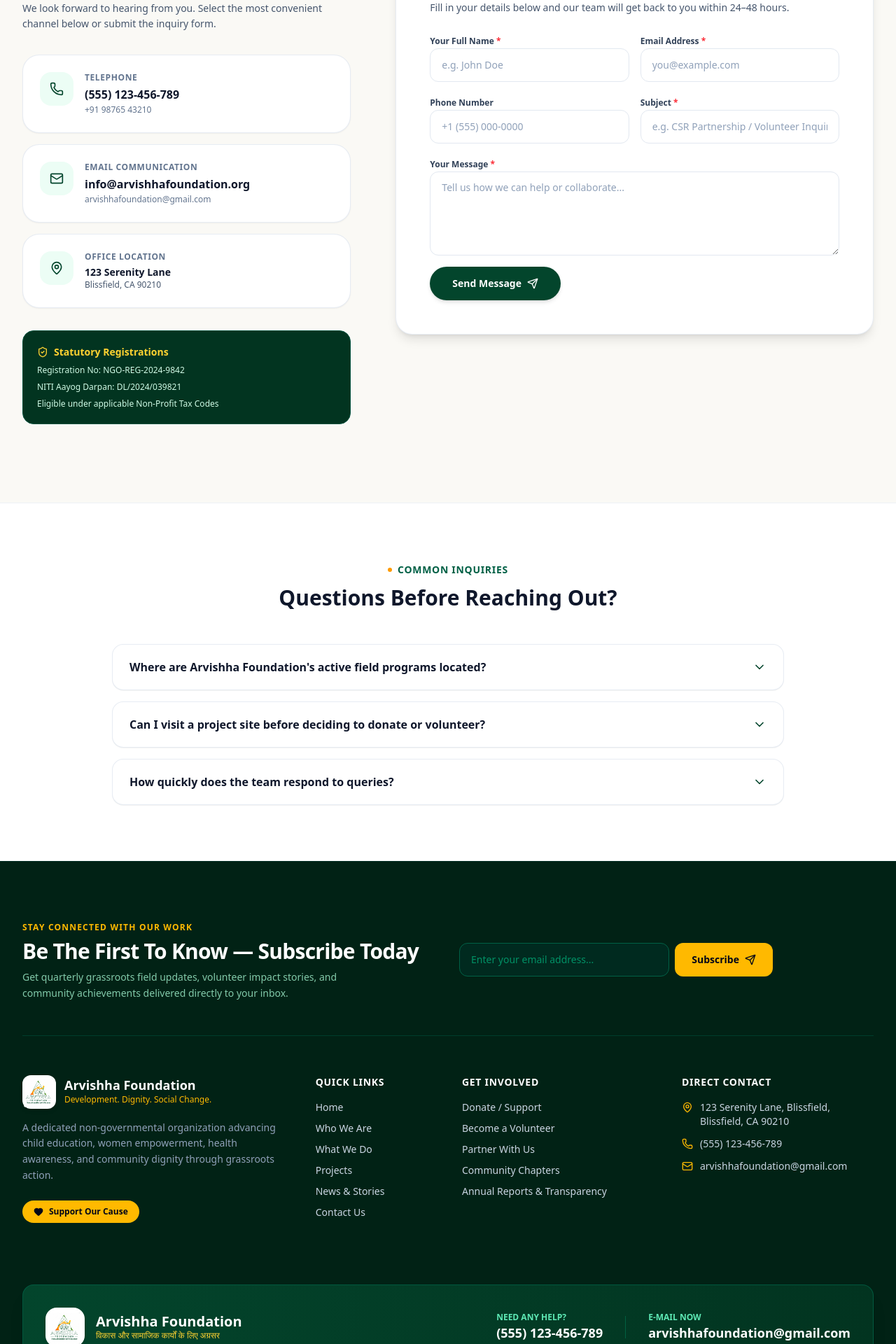
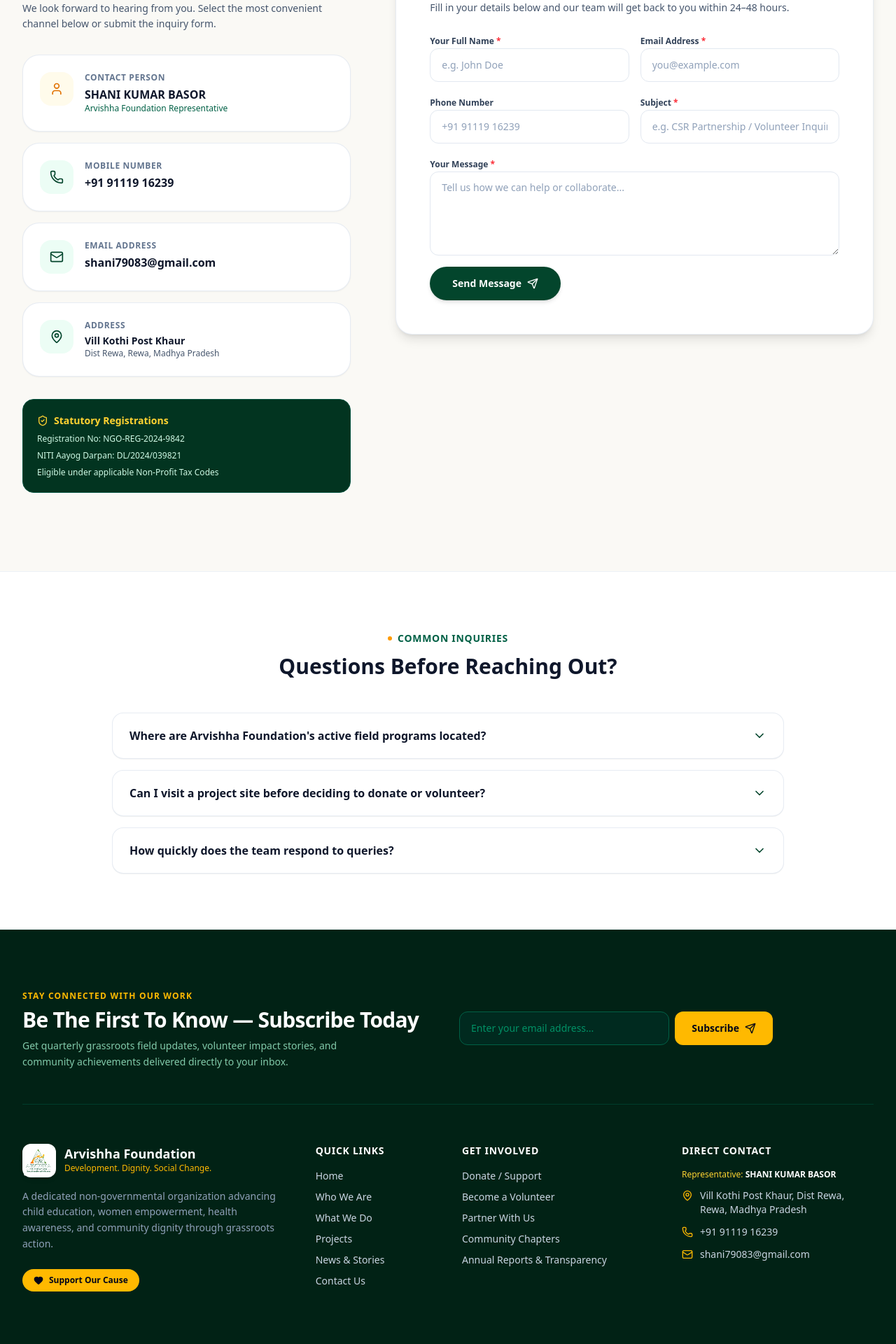
Before and after one commit to heera9332/arvishhafoundation.org, a Next.js app: page /contact in a window 1280 px wide. Shown: the part 700-2620 px from the top of the page at 70% size. Built offline with nearby package versions, Linux system fonts and the light colour scheme; no server answers.

Commit message:
fix(contact): update contact info to Shani Kumar Basor, Rewa MP

```diff
--- a/src/app/contact/page.tsx
+++ b/src/app/contact/page.tsx
@@ -1,4 +1,4 @@
-import { Phone, Mail, MapPin, ShieldCheck } from "lucide-react";
+import { Phone, Mail, MapPin, ShieldCheck, User } from "lucide-react";
 import { Container } from "@/components/layout/Container";
 import { PageHero } from "@/components/common/PageHero";
 import { SectionLabel } from "@/components/common/SectionLabel";
@@ -54,13 +54,32 @@
               </div>
 
               <div className="space-y-4">
+                {contactData.info.name && (
+                  <div className="bg-white p-6 rounded-3xl border border-slate-200/80 shadow-xs flex items-start gap-4">
+                    <div className="h-12 w-12 rounded-2xl bg-amber-50 flex items-center justify-center text-amber-600 shrink-0">
+                      <User className="h-5 w-5" />
+                    </div>
+                    <div>
+                      <h3 className="text-xs uppercase tracking-wider font-bold text-slate-500">
+                        Contact Person
+                      </h3>
+                      <p className="text-base font-bold text-slate-900 mt-1">
+                        {contactData.info.name}
+                      </p>
+                      <p className="text-xs text-emerald-800 font-medium">
+                        Arvishha Foundation Representative
+                      </p>
+                    </div>
+                  </div>
+                )}
+
                 <div className="bg-white p-6 rounded-3xl border border-slate-200/80 shadow-xs flex items-start gap-4">
                   <div className="h-12 w-12 rounded-2xl bg-emerald-50 flex items-center justify-center text-[#03452c] shrink-0">
                     <Phone className="h-5 w-5" />
                   </div>
                   <div>
                     <h3 className="text-xs uppercase tracking-wider font-bold text-slate-500">
-                      Telephone
+                      Mobile Number
                     </h3>
                     <a
                       href={`tel:${contactData.info.phone.replace(/[^0-9]/g, "")}`}
@@ -68,14 +87,6 @@
                     >
                       {contactData.info.phone}
                     </a>
-                    {contactData.info.phoneAlt && (
-                      <a
-                        href={`tel:${contactData.info.phoneAlt.replace(/[^0-9]/g, "")}`}
-                        className="text-xs text-slate-500 hover:text-[#03452c] block mt-0.5"
-                      >
-                        {contactData.info.phoneAlt}
-                      </a>
-                    )}
                   </div>
                 </div>
 
@@ -85,7 +96,7 @@
                   </div>
                   <div>
                     <h3 className="text-xs uppercase tracking-wider font-bold text-slate-500">
-                      Email Communication
+                      Email Address
                     </h3>
                     <a
                       href={`mailto:${contactData.info.email}`}
@@ -93,14 +104,6 @@
                     >
                       {contactData.info.email}
                     </a>
-                    {contactData.info.emailAlt && (
-                      <a
-                        href={`mailto:${contactData.info.emailAlt}`}
-                        className="text-xs text-slate-500 hover:text-[#03452c] block mt-0.5"
-                      >
-                        {contactData.info.emailAlt}
-                      </a>
-                    )}
                   </div>
                 </div>
 
@@ -110,13 +113,13 @@
                   </div>
                   <div>
                     <h3 className="text-xs uppercase tracking-wider font-bold text-slate-500">
-                      Office Location
+                      Address
                     </h3>
                     <p className="text-sm font-semibold text-slate-900 mt-1">
                       {contactData.info.address.line1}
                     </p>
                     <p className="text-xs text-slate-600">
-                      {contactData.info.address.city}, {contactData.info.address.state} {contactData.info.address.pincode}
+                      {contactData.info.address.line2 ? `${contactData.info.address.line2}, ` : ""}{contactData.info.address.city}, {contactData.info.address.state}
                     </p>
                   </div>
                 </div>
--- a/src/components/forms/ContactForm.tsx
+++ b/src/components/forms/ContactForm.tsx
@@ -129,7 +129,7 @@
               Phone Number
             </label>
             <Input
-              placeholder="+1 (555) 000-0000"
+              placeholder="+91 91119 16239"
               {...register("phone")}
               disabled={status === "loading"}
             />
--- a/src/components/forms/VolunteerForm.tsx
+++ b/src/components/forms/VolunteerForm.tsx
@@ -125,7 +125,7 @@
               Phone Number <span className="text-red-500">*</span>
             </label>
             <Input
-              placeholder="+1 (555) 000-0000"
+              placeholder="+91 91119 16239"
               {...register("phone")}
               disabled={status === "loading"}
             />
--- a/src/components/home/ContactSection.tsx
+++ b/src/components/home/ContactSection.tsx
@@ -41,26 +41,37 @@
                 <div className="absolute inset-0 bg-gradient-to-t from-black/50 via-transparent to-transparent" />
 
                 {/* Floating Contact Badges (matches reference screenshot page-5) */}
-                <div className="absolute top-6 left-6 right-6 space-y-3">
-                  <div className="bg-[#023420]/95 backdrop-blur-md text-white p-4 rounded-2xl border border-emerald-700/60 shadow-lg">
-                    <p className="text-xs text-amber-300 font-semibold uppercase tracking-wider">
-                      Our Number
+                <div className="absolute top-6 left-6 right-6 space-y-2.5">
+                  {data.info.name && (
+                    <div className="bg-[#023420]/95 backdrop-blur-md text-white p-3.5 rounded-2xl border border-emerald-700/60 shadow-lg">
+                      <p className="text-[11px] text-amber-300 font-semibold uppercase tracking-wider">
+                        Contact Person
+                      </p>
+                      <p className="text-sm sm:text-base font-bold text-white mt-0.5">
+                        {data.info.name}
+                      </p>
+                    </div>
+                  )}
+
+                  <div className="bg-[#023420]/95 backdrop-blur-md text-white p-3.5 rounded-2xl border border-emerald-700/60 shadow-lg">
+                    <p className="text-[11px] text-amber-300 font-semibold uppercase tracking-wider">
+                      Mobile Number
                     </p>
                     <a
                       href={`tel:${data.info.phone.replace(/[^0-9]/g, "")}`}
-                      className="text-base sm:text-lg font-bold text-white hover:text-amber-300 transition-colors block mt-0.5"
+                      className="text-sm sm:text-base font-bold text-white hover:text-amber-300 transition-colors block mt-0.5"
                     >
                       {data.info.phone}
                     </a>
                   </div>
 
-                  <div className="bg-[#023420]/95 backdrop-blur-md text-white p-4 rounded-2xl border border-emerald-700/60 shadow-lg">
-                    <p className="text-xs text-amber-300 font-semibold uppercase tracking-wider">
-                      Our Email
+                  <div className="bg-[#023420]/95 backdrop-blur-md text-white p-3.5 rounded-2xl border border-emerald-700/60 shadow-lg">
+                    <p className="text-[11px] text-amber-300 font-semibold uppercase tracking-wider">
+                      Email Address
                     </p>
                     <a
                       href={`mailto:${data.info.emailAlt || data.info.email}`}
-                      className="text-base sm:text-lg font-bold text-white hover:text-amber-300 transition-colors block mt-0.5 break-all"
+                      className="text-sm sm:text-base font-bold text-white hover:text-amber-300 transition-colors block mt-0.5 break-all"
                     >
                       {data.info.emailAlt || data.info.email}
                     </a>
@@ -68,13 +79,13 @@
                 </div>
 
                 {/* Bottom Address note */}
-                <div className="absolute bottom-6 left-6 right-6 bg-black/60 backdrop-blur-md text-white p-4 rounded-2xl border border-white/20">
+                <div className="absolute bottom-6 left-6 right-6 bg-black/60 backdrop-blur-md text-white p-3.5 rounded-2xl border border-white/20">
                   <div className="flex items-center gap-2 text-xs text-amber-300 font-semibold">
                     <MapPin className="h-3.5 w-3.5 shrink-0" />
-                    <span>Location</span>
+                    <span>Office / Field Address</span>
                   </div>
                   <p className="text-xs text-white/90 mt-1 leading-snug">
-                    {data.info.address.line1}, {data.info.address.city}, {data.info.address.state} {data.info.address.pincode}
+                    {data.info.address.line1}, {data.info.address.line2 ? `${data.info.address.line2}, ` : ""}{data.info.address.city}, {data.info.address.state}
                   </p>
                 </div>
               </div>
--- a/src/components/layout/Footer.tsx
+++ b/src/components/layout/Footer.tsx
@@ -109,24 +109,26 @@
             </ul>
           </div>
 
-          {/* Quick Info / Contact */}
+              {/* Quick Info / Contact */}
           <div className="lg:col-span-3 space-y-4">
             <h5 className="text-sm font-semibold text-white tracking-wider uppercase">
               Direct Contact
             </h5>
             <ul className="space-y-3 text-sm text-slate-300">
+              <li className="text-xs text-amber-300 font-medium">
+                Representative: <strong className="text-white font-bold">{siteConfig.contactPerson.name}</strong>
+              </li>
               <li className="flex items-start gap-2.5">
                 <MapPin className="h-4 w-4 text-amber-400 shrink-0 mt-0.5" />
                 <span>
-                  {siteConfig.contact.address.street}, {siteConfig.contact.address.city},{" "}
-                  {siteConfig.contact.address.region} {siteConfig.contact.address.postalCode}
+                  {siteConfig.contact.address.street}, {siteConfig.contact.address.city}, {siteConfig.contact.address.region}
                 </span>
               </li>
               <li className="flex items-center gap-2.5">
                 <Phone className="h-4 w-4 text-amber-400 shrink-0" />
                 <a
                   href={`tel:${siteConfig.contact.phone.replace(/[^0-9]/g, "")}`}
-                  className="hover:text-white transition-colors"
+                  className="hover:text-white transition-colors font-medium"
                 >
                   {siteConfig.contact.phone}
                 </a>
@@ -134,10 +136,10 @@
               <li className="flex items-center gap-2.5">
                 <Mail className="h-4 w-4 text-amber-400 shrink-0" />
                 <a
-                  href={`mailto:${siteConfig.contact.emailAlt}`}
+                  href={`mailto:${siteConfig.contact.email}`}
                   className="hover:text-white transition-colors break-all"
                 >
-                  {siteConfig.contact.emailAlt}
+                  {siteConfig.contact.email}
                 </a>
               </li>
             </ul>
@@ -184,10 +186,10 @@
                   E-Mail Now
                 </p>
                 <a
-                  href={`mailto:${siteConfig.contact.emailAlt}`}
+                  href={`mailto:${siteConfig.contact.email}`}
                   className="text-base sm:text-lg font-bold text-white hover:text-amber-300 transition-colors"
                 >
-                  {siteConfig.contact.emailAlt}
+                  {siteConfig.contact.email}
                 </a>
               </div>
             </div>
--- a/src/data/page-contact.ts
+++ b/src/data/page-contact.ts
@@ -8,17 +8,20 @@
       "Have inquiries about our programs, wish to explore partnership avenues, or want to visit a project site? Reach out to our team today.",
   },
   info: {
-    phone: "(555) 123-456-789",
-    phoneAlt: "+91 98765 43210",
-    email: "info@arvishhafoundation.org",
-    emailAlt: "arvishhafoundation@gmail.com",
+    name: "SHANI KUMAR BASOR",
+    firstName: "SHANI KUMAR",
+    lastName: "BASOR",
+    phone: "+91 91119 16239",
+    phoneAlt: "9111916239",
+    email: "shani79083@gmail.com",
+    emailAlt: "shani79083@gmail.com",
     address: {
-      line1: "123 Serenity Lane",
-      line2: "Community Engagement Wing",
-      city: "Blissfield",
-      state: "CA",
-      pincode: "90210",
-      country: "United States",
+      line1: "Vill Kothi Post Khaur",
+      line2: "Dist Rewa",
+      city: "Rewa",
+      state: "Madhya Pradesh",
+      pincode: "MP",
+      country: "India",
     },
     socialLinks: [
       { platform: "facebook", url: "https://facebook.com/arvishhafoundation", label: "Facebook" },
--- a/src/data/page-home.ts
+++ b/src/data/page-home.ts
@@ -574,16 +574,20 @@
     subheading:
       "Have questions, ideas for collaboration, or want to support our community programs? Reach out to us directly.",
     info: {
-      phone: "(555) 123-456-789",
-      phoneAlt: "+91 98765 43210",
-      email: "info@arvishhafoundation.org",
-      emailAlt: "arvishhafoundation@gmail.com",
+      name: "SHANI KUMAR BASOR",
+      firstName: "SHANI KUMAR",
+      lastName: "BASOR",
+      phone: "+91 91119 16239",
+      phoneAlt: "9111916239",
+      email: "shani79083@gmail.com",
+      emailAlt: "shani79083@gmail.com",
       address: {
-        line1: "123 Serenity Lane, Blissfield",
-        city: "Blissfield",
-        state: "CA",
-        pincode: "90210",
-        country: "United States",
+        line1: "Vill Kothi Post Khaur",
+        line2: "Dist Rewa",
+        city: "Rewa",
+        state: "Madhya Pradesh",
+        pincode: "MP",
+        country: "India",
       },
       socialLinks: [
         { platform: "facebook", url: "https://facebook.com/arvishhafoundation", label: "Facebook" },
--- a/src/lib/seo.ts
+++ b/src/lib/seo.ts
@@ -9,16 +9,22 @@
   url: process.env.NEXT_PUBLIC_SITE_URL || "https://arvishhafoundation.org",
   mediaUrl: process.env.NEXT_PUBLIC_WORDPRESS_URL || "https://media.arvishhafoundation.org",
   ogImage: "/images/logo.png",
+  contactPerson: {
+    name: "SHANI KUMAR BASOR",
+    firstName: "SHANI KUMAR",
+    lastName: "BASOR",
+  },
   contact: {
-    phone: "(555) 123-456-789",
-    email: "info@arvishhafoundation.org",
-    emailAlt: "arvishhafoundation@gmail.com",
+    phone: "+91 91119 16239",
+    phoneRaw: "9111916239",
+    email: "shani79083@gmail.com",
+    emailAlt: "shani79083@gmail.com",
     address: {
-      street: "123 Serenity Lane, Blissfield",
-      city: "Blissfield",
-      region: "CA",
-      postalCode: "90210",
-      country: "United States",
+      street: "Vill Kothi Post Khaur, Dist Rewa",
+      city: "Rewa",
+      region: "Madhya Pradesh",
+      postalCode: "MP",
+      country: "India",
     },
   },
   socials: {
--- a/src/types/site.ts
+++ b/src/types/site.ts
@@ -92,6 +92,10 @@
 }
 
 export interface ContactInfo {
+  name?: string;
+  firstName?: string;
+  lastName?: string;
+  designation?: string;
   phone: string;
   phoneAlt?: string;
   email: string;
@@ -101,7 +105,7 @@
     line2?: string;
     city: string;
     state: string;
-    pincode: string;
+    pincode?: string;
     country: string;
   };
   socialLinks: SocialLink[];
```
